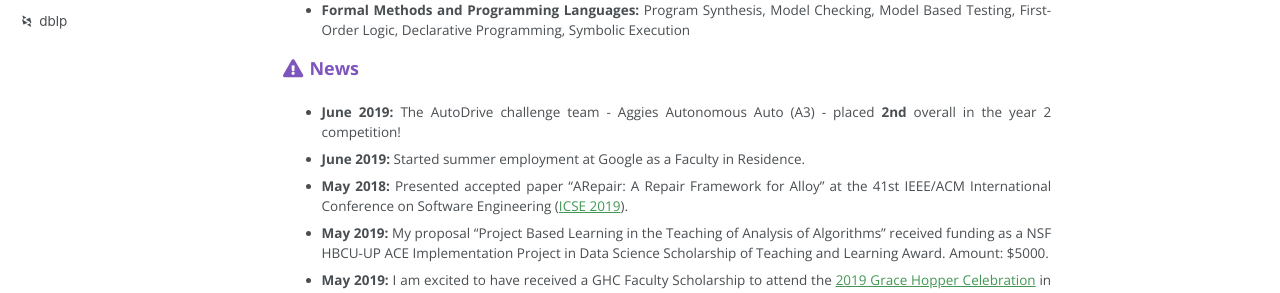
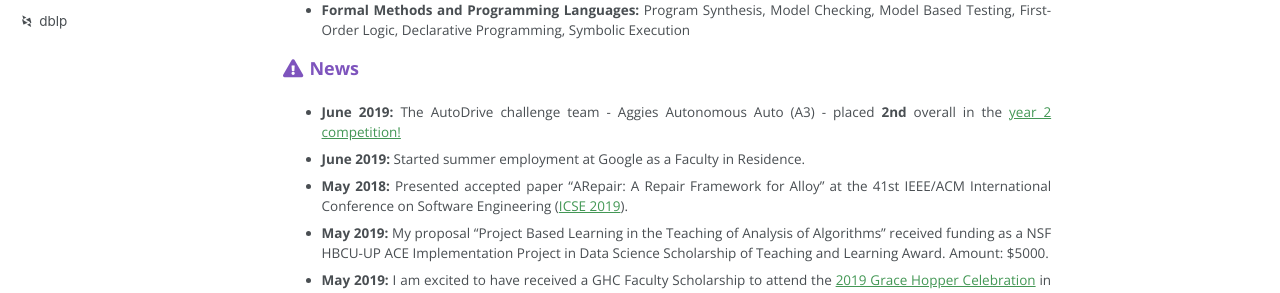
Before and after one commit to Allisonius/allisonius.github.io, a Jekyll site: the page built from _pages/about.md, in a window 1280 px wide and 900 px high. Shown: the part 443-736 px from the top of the window. Built offline with Jekyll 4.4.1, drawn with Linux system fonts in a browser that asks for light colours; some web fonts are replaced; part of the change alters nothing that is shown.

```diff
--- a/_pages/about.md
+++ b/_pages/about.md
@@ -21,7 +21,7 @@ My main goal is to improve software _reliability_ by focusing on:
   * **Formal Methods and Programming Languages:** Program Synthesis, Model Checking, Model Based Testing, First-Order Logic, Declarative Programming, Symbolic Execution
 
 ### <i class="fa fa-fw fa-exclamation-triangle" aria-hidden="true"></i> News
-  * **June 2019:** The AutoDrive challenge team - Aggies Autonomous Auto (A3) - placed **2nd** overall in the year 2 competition!
+  * **June 2019:** The AutoDrive challenge team - Aggies Autonomous Auto (A3) - placed **2nd** overall in the [year 2 competition!](https://www.ncat.edu/coe/coe_news_room/2019-coenews/2019-autodrive-challenge.html)
   * **June 2019:** Started summer employment at Google as a Faculty in Residence.
   * **May 2018:** Presented accepted paper "ARepair: A Repair Framework for Alloy" at the 41st IEEE/ACM International Conference on Software Engineering ([ICSE 2019](https://conf.researchr.org/home/icse-2019)).
  * **May 2019:** My proposal "Project Based Learning in the Teaching of Analysis of Algorithms" received funding as a NSF HBCU-UP ACE Implementation Project in Data Science Scholarship of Teaching and Learning Award. Amount: $5000.
```
